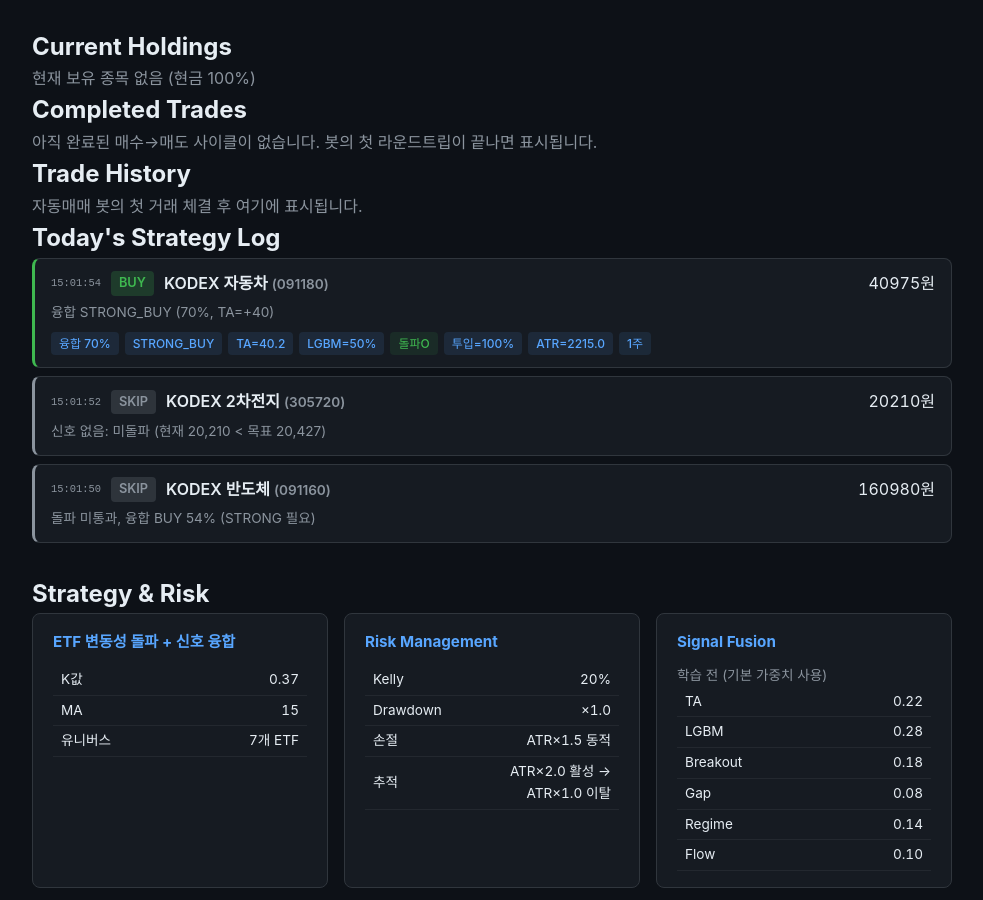
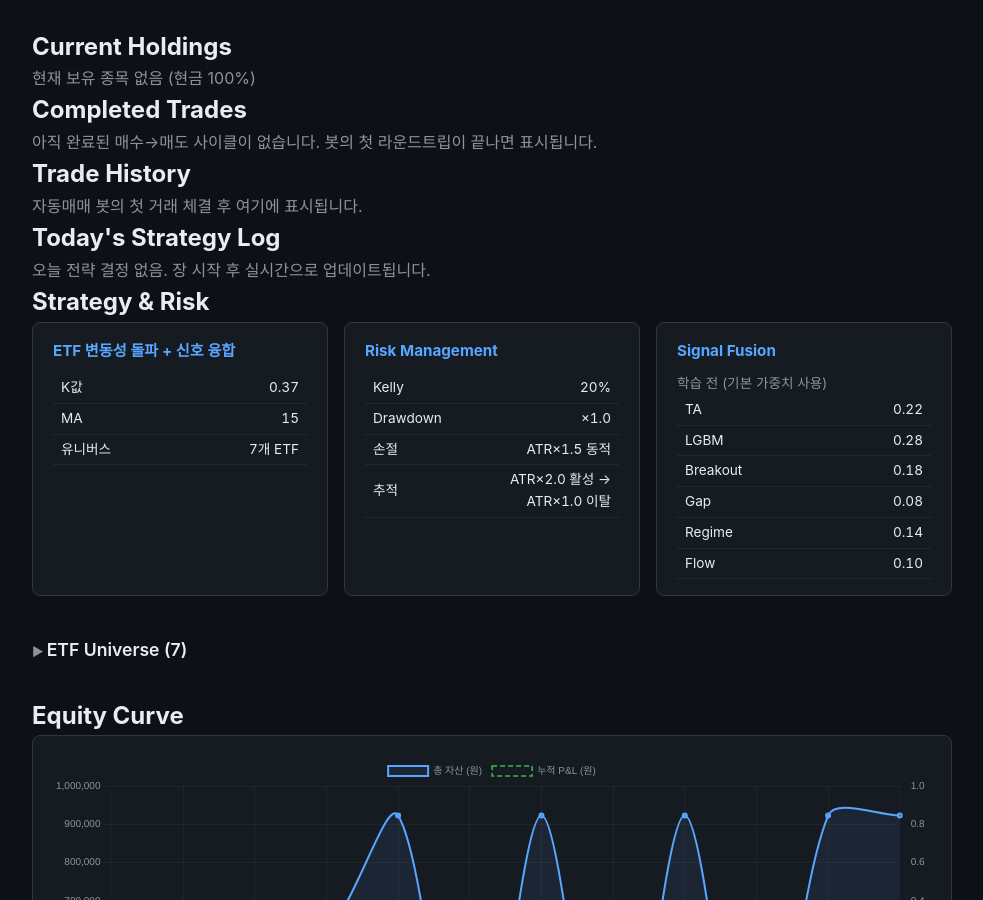
Before and after one commit to BudongJW/kis-trading-journal, a Jekyll site: the page built from index.html, in a window 1280 px wide and 900 px high, scrolled down 1415 px. Shown: the whole window, without its empty margins (148-1131 px from the left). Built offline with Jekyll 4.4.1, drawn with Linux system fonts in a browser that asks for light colours; nearby versions of some CDN libraries; some of the changed text lies outside the part shown.

Commit message:
auto: portfolio update 15:41

```diff
--- a/_data/portfolio.json
+++ b/_data/portfolio.json
@@ -1,5 +1,5 @@
 {
-  "updated_at": "2026-05-29T15:30:34.551335",
+  "updated_at": "2026-05-29T15:41:52.032999",
   "initial_capital": 500000,
   "cash": 922856,
   "holdings": [],
@@ -295,15 +295,8 @@
     "trained": false
   },
   "bear_strategy": {
-    "enabled": true,
-    "regime": "CAUTION",
-    "confidence": 0.65,
-    "sma_ratio": 0.9303,
-    "canary_bad": 1,
-    "canary_scores": {
-      "195930": 0.6135,
-      "132030": -0.592
-    }
+    "regime": "BULL",
+    "enabled": false
   },
   "us_session": {
     "enabled": true,
@@ -314,41 +307,5 @@
     "budget_pct": 0.4,
     "regime_linked": true
   },
-  "decisions": [
-    {
-      "time": "15:01:54",
-      "symbol": "091180",
-      "name": "KODEX 자동차",
-      "action": "buy",
-      "reason": "융합 STRONG_BUY (70%, TA=+40)",
-      "price": 40975,
-      "fusion_prob": 0.696,
-      "fusion_signal": "STRONG_BUY",
-      "ta_total": 40.2,
-      "lgbm_prob": 0.5,
-      "breakout": true,
-      "sizing_ratio": 1.0,
-      "atr_at_buy": 2215.0,
-      "qty": 1
-    },
-    {
-      "time": "15:01:52",
-      "symbol": "305720",
-      "name": "KODEX 2차전지",
-      "action": "skip",
-      "reason": "신호 없음: 미돌파 (현재 20,210 < 목표 20,427)",
-      "price": 20210,
-      "ta_total": -6.6
-    },
-    {
-      "time": "15:01:50",
-      "symbol": "091160",
-      "name": "KODEX 반도체",
-      "action": "skip",
-      "reason": "돌파 미통과, 융합 BUY 54% (STRONG 필요)",
-      "price": 160980,
-      "ta_total": 14.4,
-      "lgbm_prob": 0.5
-    }
-  ]
+  "decisions": []
 }
```
